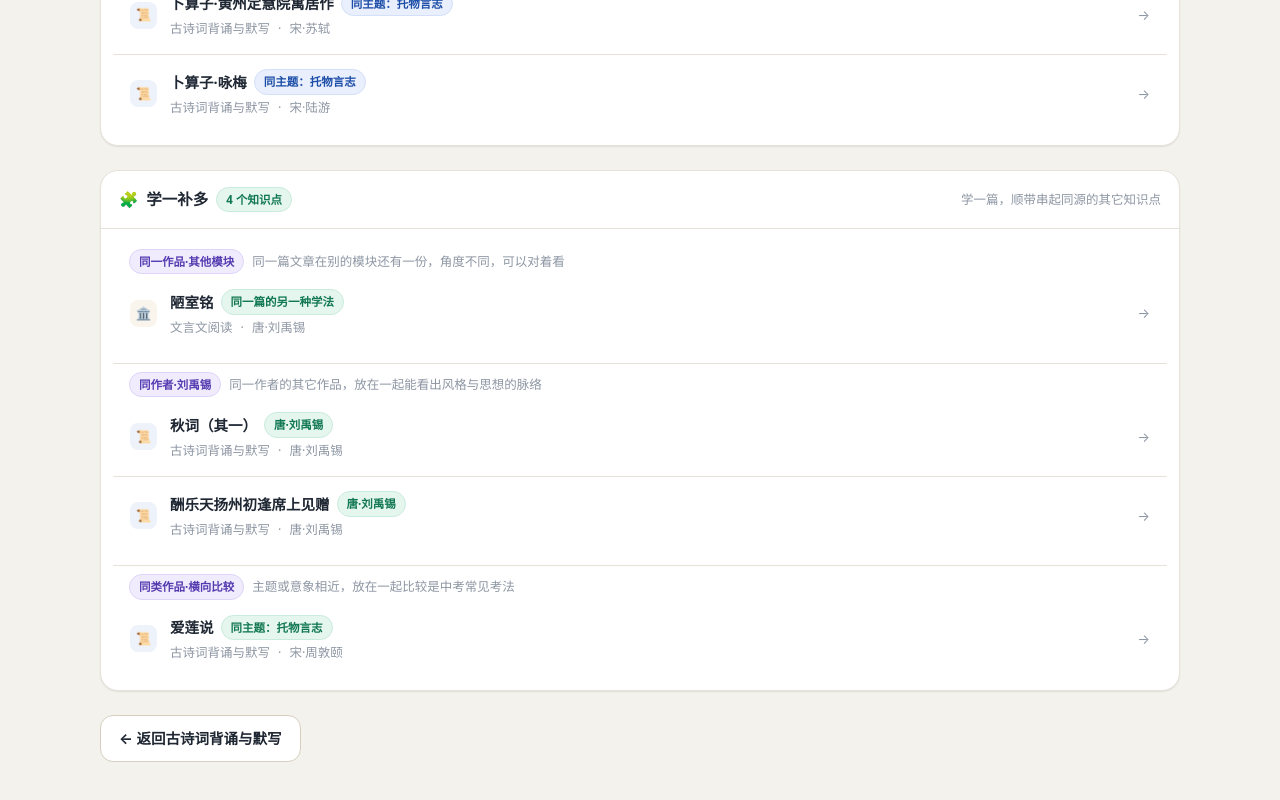
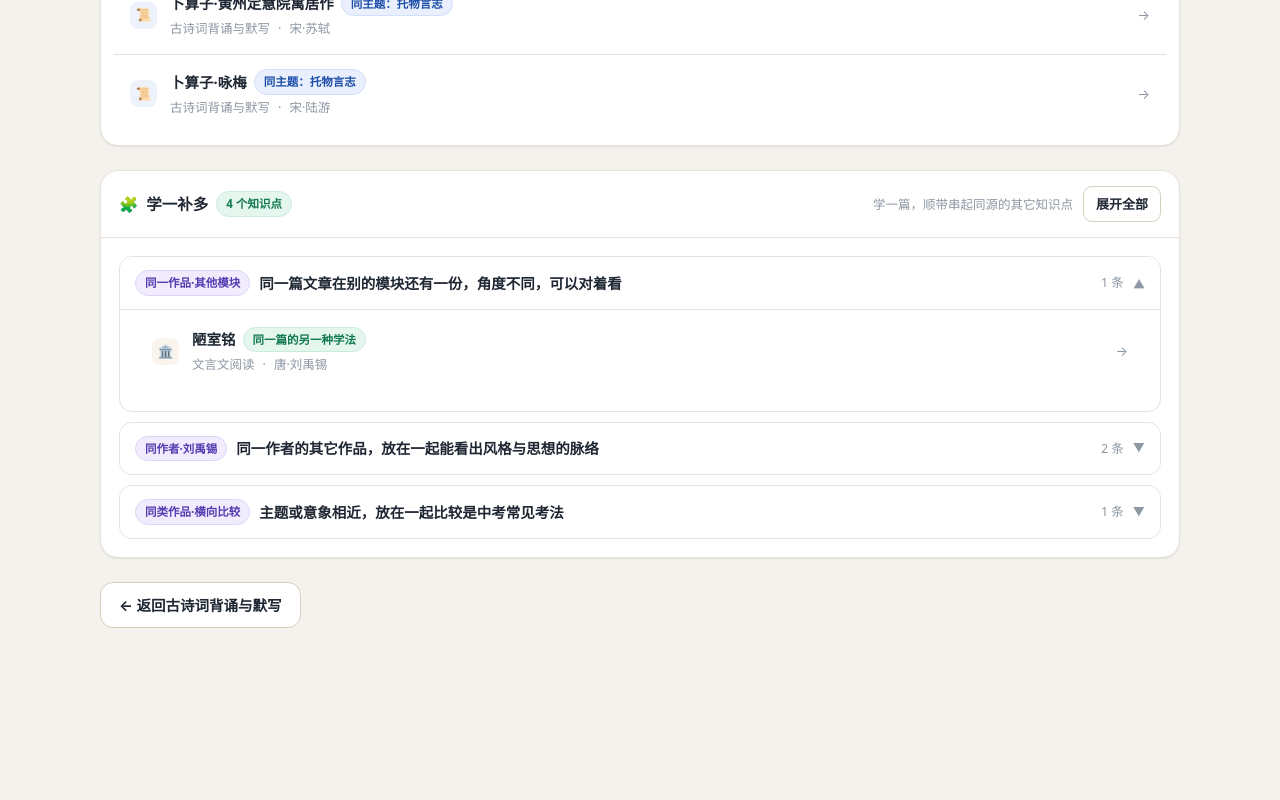
Before and after one commit to gavenlv/xueer, a React (Vite) app: page /#/s/chinese/poems/p7b-lou-shi-ming in a window 1280 px wide. Shown: the part 6832-7632 px from the top of the page. After the commit the page ends 7500 px from the top, so only its background shows below. Built offline with nearby package versions, Linux system fonts and the light colour scheme.

Commit message:
学一补多：新增同作者分组并更新冒烟测试，清理临时脚本

```diff
--- a/src/components/SupplementList.tsx
+++ b/src/components/SupplementList.tsx
@@ -4,22 +4,32 @@
  * 与 `RelatedList`（🔗 关联学习：同作者／同主题／同意象的横向比较）分工不同：
  * 这里回答的是「学一补多」——同一作品在别的模块的另一种学法、同作者的其它作品、
  * 考同一批知识点的篇目、本篇正文里出现的字词成语、相关的文学常识。
- * 布局沿用既有的卡片 + 列表项样式，只是多了一层分组标题。
+ *
+ * 一组可含 3~5 条，全部展开会让详情页过长，因此沿用拓展阅读那套「分组标题 + 点击展开」
+ * 的既有折叠样式（`.ext`），默认只展开第一组。布局与配色完全复用现有设计系统。
  */
 
-import { useMemo } from 'react';
+import { useMemo, useState } from 'react';
 import { Link } from 'react-router-dom';
 import type { Entry } from '../types';
 import { allEntries, subjectOfModule } from '../data';
 import { getModuleMeta } from '../data/subjects';
 import { supplementsOf } from '../lib/relations';
+import { cn } from '../lib/utils';
 import { Tag } from './common';
 
 export function SupplementList({ entry }: { entry: Entry }) {
   const groups = useMemo(() => supplementsOf(entry, allEntries), [entry]);
+  /** null 表示「还没动过」：默认只展开第一组，避免详情页末尾一下子铺开十几行 */
+  const [picked, setPicked] = useState<string[] | null>(null);
+
+  if (!groups.length) return null;
+
+  const kinds = groups.map((g) => g.kind);
+  const openList = picked ?? kinds.slice(0, 1);
+  const isOpen = (k: string) => openList.includes(k);
+  const allOpen = openList.length === kinds.length;
   const total = groups.reduce((a, g) => a + g.items.length, 0);
-
-  if (!total) return null;
 
   return (
     <section className="card">
@@ -31,30 +41,45 @@ export function SupplementList({ entry }: { entry: Entry }) {
         </span>
         <span className="spacer" />
         <span className="small muted">学一篇，顺带串起同源的其它知识点</span>
+        <button
+          className="btn btn--sm"
+          onClick={() => setPicked(allOpen ? [] : kinds)}
+        >
+          {allOpen ? '收起全部' : '展开全部'}
+        </button>
       </div>
-      <div className="card__body card__body--tight">
-        {groups.map((g, gi) => (
-          <div key={g.kind} style={gi ? { marginTop: 10, borderTop: '1px solid var(--c-line)' } : undefined}>
-            <div
-              className="row row--wrap"
-              style={{ alignItems: 'baseline', gap: 8, padding: '8px 16px 0' }}
+      <div className="card__body">
+        <div className="ext-list">
+          {groups.map((g) => {
+            const open = isOpen(g.kind);
+            return (
+              <div className={cn('ext', open && 'is-open')} key={g.kind}>
+                <button
+                  type="button"
+                  className="ext__head"
+                  onClick={() =>
+                    setPicked(open ? openList.filter((k) => k !== g.kind) : [...openList, g.kind])
+                  }
+                  aria-expanded={open}
                 >
                   <Tag tone="purple">{g.kind}</Tag>
-              <span className="small muted">{g.hint}</span>
-              {g.action ? (
-                <>
-                  <span className="spacer" />
-                  <Link className="btn btn--sm" to={g.action.to}>
-                    {g.action.label}
-                  </Link>
-                </>
-              ) : null}
-            </div>
+                  <span className="ext__title">{g.hint}</span>
+                  <span className="small muted">{g.items.length} 条</span>
+                  <span className="ext__caret">▼</span>
+                </button>
+
+                {open ? (
+                  <div className="ext__body fade-in">
+                    <div className="card__body--tight" style={{ padding: '0 0 4px' }}>
                       {g.items.map(({ entry: e, reason }) => {
                         const meta = getModuleMeta(e.moduleId);
                         const subject = subjectOfModule(e.moduleId) ?? 'chinese';
                         return (
-                <Link className="list-item" key={e.id} to={`/s/${subject}/${e.moduleId}/${e.id}`}>
+                          <Link
+                            className="list-item"
+                            key={e.id}
+                            to={`/s/${subject}/${e.moduleId}/${e.id}`}
+                          >
                             <span
                               className="list-item__index"
                               style={{
@@ -80,7 +105,20 @@ export function SupplementList({ entry }: { entry: Entry }) {
                         );
                       })}
                     </div>
-        ))}
+
+                    {g.action ? (
+                      <div className="row row--wrap" style={{ marginTop: 4 }}>
+                        <Link className="btn btn--sm btn--primary" to={g.action.to}>
+                          {g.action.label}
+                        </Link>
+                      </div>
+                    ) : null}
+                  </div>
+                ) : null}
+              </div>
+            );
+          })}
+        </div>
       </div>
     </section>
   );
--- a/src/pages/detail/DetailShell.tsx
+++ b/src/pages/detail/DetailShell.tsx
@@ -170,7 +170,8 @@ export function DetailShell({
       <RelatedList entry={entry} />
 
       {/* 学一补多：同一作品·其他模块 / 同作者 / 同一考点 / 本篇字词 / 文学常识 */}
-      <SupplementList entry={entry} />
+      {/* key 绑定条目 id，切换条目时重挂载，重新默认展开第一组 */}
+      <SupplementList key={entry.id} entry={entry} />
 
       <div className="row row--wrap">
         <Link className="btn" to={backTo}>
```
Also changed, not shown: scripts/smoke-entry.tsx (+27 -2 lines), scripts/tmp-authors-entry.ts (deleted, +0 -43 lines), scripts/tmp-authors.config.ts (deleted, +0 -12 lines). Lines whose indentation alone changed are shown as unchanged.
